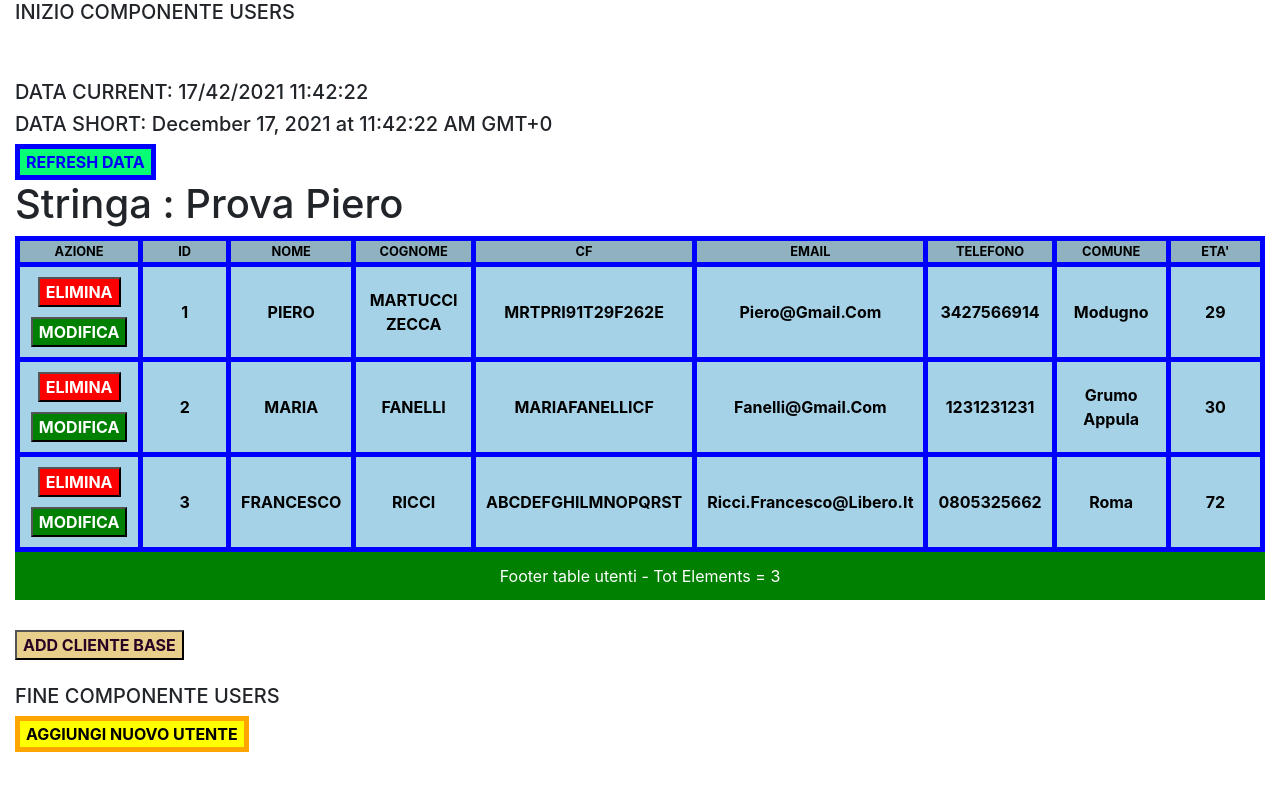
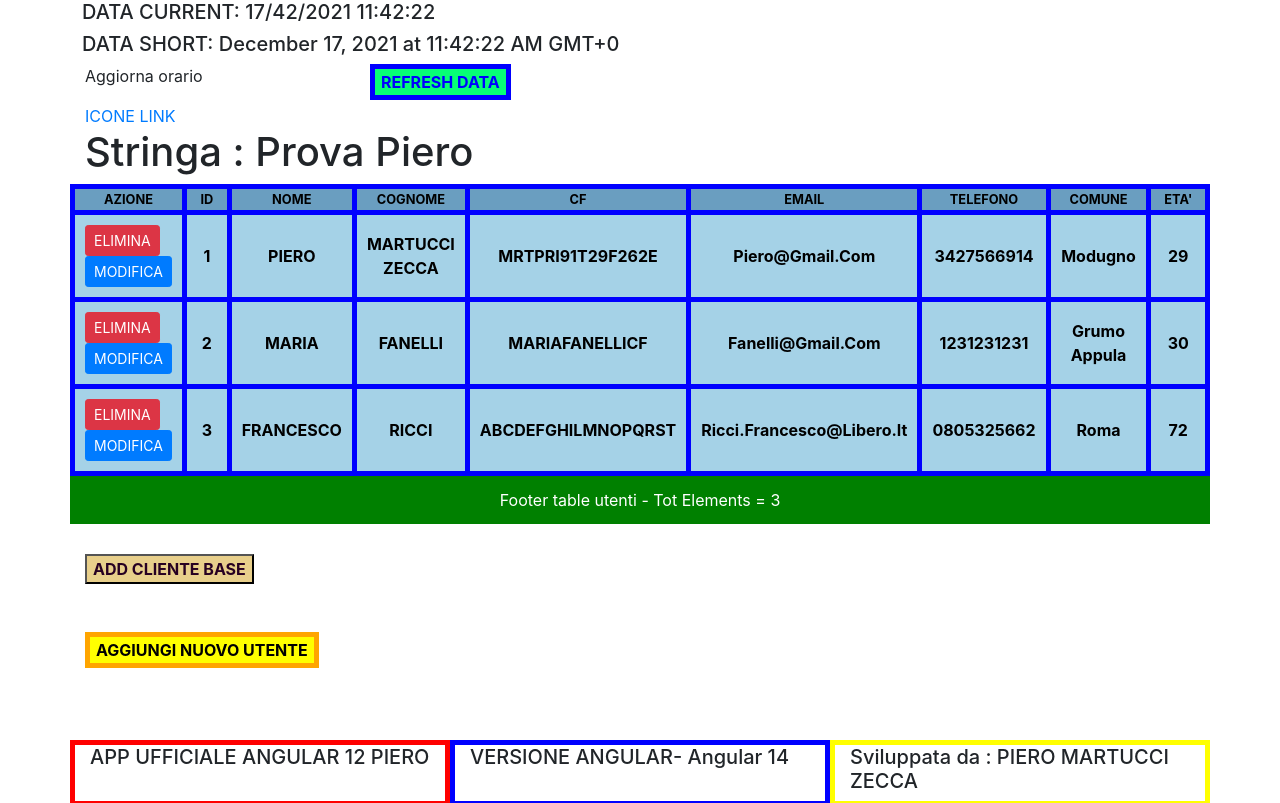
Before and after one commit to pieromz/angular-ivy-khm2eu, an Angular app: page / in a window 1280 px wide. Shown: the top 803 px of the page. Built offline with nearby package versions, Linux system fonts and the light colour scheme.

Commit message:
7 files modified

```diff
--- a/package.json
+++ b/package.json
@@ -15,6 +15,9 @@
     "@angular/router": "^13.1.1",
     "@ng-bootstrap/ng-bootstrap": "^11.0.0",
     "@popperjs/core": "^2.11.0",
+    "bootstrap": "^5.1.3",
+    "bootstrap-icons": "^1.7.2",
+    "jquery": "^3.6.0",
     "rxjs": "^7.4.0",
     "tslib": "^2.3.1",
     "typescript": "^4.5.4",
--- a/src/app/component/user-detail/user-detail.component.css
+++ b/src/app/component/user-detail/user-detail.component.css
@@ -1,15 +1,15 @@
 .form-group {
   border: 1px solid gray;
   padding: 20px;
-  width: 500px;
+  width: 100%;
 }
 
 .form-group > label {
-  width: 100px;
+  /*width: 100px;*/
 }
 
 .form-group > input {
-  margin-left: 50px;
+  /*margin-left: 50px;*/
 }
 
 .buttonSalvaUtente {
--- a/src/app/component/user-detail/user-detail.component.html
+++ b/src/app/component/user-detail/user-detail.component.html
@@ -26,6 +26,8 @@
         id="idUtente"
         type="number"
         disabled="true"
+        class="form-control"
+        style="margin-left: 0;"
       />
     </div>
 
@@ -36,6 +38,8 @@
         name="nomeUtente"
         id="nomeUtente"
         type="text"
+        class="form-control"
+        style="margin-left: 0;"
       />
     </div>
 
@@ -46,6 +50,8 @@
         name="cognomeUtente"
         id="cognomeUtente"
         type="text"
+        class="form-control"
+        style="margin-left: 0;"
       />
     </div>
 
@@ -56,6 +62,8 @@
         name="cfUtente"
         id="cfUtente"
         type="text"
+        class="form-control"
+        style="margin-left: 0;"
       />
     </div>
 
@@ -66,6 +74,8 @@
         name="emailUtente"
         id="emailUtente"
         type="email"
+        class="form-control"
+        style="margin-left: 0;"
       />
     </div>
 
@@ -76,6 +86,8 @@
         name="telefonoUtente"
         id="telefonoUtente"
         type="tel"
+        class="form-control"
+        style="margin-left: 0;"
       />
     </div>
 
@@ -86,6 +98,8 @@
         name="comuneUtente"
         id="comuneUtente"
         type="text"
+        class="form-control"
+        style="margin-left: 0;"
       />
     </div>
 
@@ -96,6 +110,8 @@
         name="etaUtente"
         id="etaUtente"
         type="number"
+        class="form-control"
+        style="margin-left: 0;"
       />
     </div>
   </form>
--- a/src/app/component/user/user.component.html
+++ b/src/app/component/user/user.component.html
@@ -1,12 +1,22 @@
 <!--INIZIO OPERAZIONE ELIMINA UTENTE-->
-<td class="tdTabellaUtentiComponentUser">
-  <button class="buttonEliminaUtente" (click)="eliminaUtente(user)">
-    ELIMINA
+<td scope="row" class="tdTabellaUtentiComponentUser">
+  <div class="row">
+    <div class="col-6">
+      <button class="btn btn-danger btn-sm" (click)="eliminaUtente(user)">
+        ELIMINA
+      </button>
+    </div>
+  </div>
+
+
+  <div class="row">
+  <div class="col-6">
+    <button class="btn btn-primary btn-sm" (click)="modificaUtente(user)">
+    MODIFICA
   </button>
+  </div>
+</div>
 
-  <button class="buttonModificaUtente" (click)="modificaUtente(user)">
-  MODIFICA
-</button>
 </td>
 <!--FINE OPERAZIONE ELIMINA UTENTE-->
 <td class="tdTabellaUtentiComponentUser">{{ user?.id }}</td>
--- a/src/app/component/users/users.component.html
+++ b/src/app/component/users/users.component.html
@@ -1,14 +1,33 @@
-<h5>INIZIO COMPONENTE USERS</h5>
-<br /><br />
+<div class="row">
+  <h5>DATA CURRENT: {{ dataOdierna | date: 'dd/mm/yyyy HH:mm:ss' }}</h5>
+</div>
+<div class="row">
+  <h5>DATA SHORT: {{ dataOdierna | date: 'long' }}</h5>
+</div>
+<div class="row">
+  <div class="col-3">
+    <p>Aggiorna orario</p>
+  </div>
+  <div class="col-6">
+    <button (click)="refreshData()" class="buttonRefreshData">
+      REFRESH DATA <i class="bi-alarm"></i>
+    </button>
+  </div>
+</div>
 
-<h5>DATA CURRENT: {{ dataOdierna | date: 'dd/mm/yyyy HH:mm:ss' }}</h5>
-<h5>DATA SHORT: {{ dataOdierna | date: 'long' }}</h5>
-<button (click)="refreshData()" class="buttonRefreshData">REFRESH DATA</button>
+<i class="bi-alarm"></i>
 
+<a href="https://icons.getbootstrap.com/">ICONE LINK</a>
+
+<div class="row">
+  <div class="col-12">
     <h1>Stringa : {{ stringProva | uppercase | titlecase }}</h1>
+  </div>
+</div>
 <!--Titlecase = Prima lettere di ogni parola in Maiuscolo-->
 
-<table>
+<div class="row">
+  <table class="table-primary">
     <caption class="captionTableUtenti">
       {{
         footerTable
@@ -18,17 +37,19 @@
         users.length
       }}
     </caption>
-  <tr>
-    <th class="thTabellaUtenti">AZIONE</th>
-    <th class="thTabellaUtenti">ID</th>
-    <th class="thTabellaUtenti">NOME</th>
-    <th class="thTabellaUtenti">COGNOME</th>
-    <th class="thTabellaUtenti">CF</th>
-    <th class="thTabellaUtenti">EMAIL</th>
-    <th class="thTabellaUtenti">TELEFONO</th>
-    <th class="thTabellaUtenti">COMUNE</th>
-    <th class="thTabellaUtenti">ETA'</th>
+    <thead>
+      <tr class="table-primary">
+        <th scope="col" class="thTabellaUtenti">AZIONE</th>
+        <th scope="col" class="thTabellaUtenti">ID</th>
+        <th scope="col" class="thTabellaUtenti">NOME</th>
+        <th scope="col" class="thTabellaUtenti">COGNOME</th>
+        <th scope="col" class="thTabellaUtenti">CF</th>
+        <th scope="col" class="thTabellaUtenti">EMAIL</th>
+        <th scope="col" class="thTabellaUtenti">TELEFONO</th>
+        <th scope="col" class="thTabellaUtenti">COMUNE</th>
+        <th scope="col" class="thTabellaUtenti">ETA'</th>
       </tr>
+    </thead>
 
     <!--
       <tr *ngFor="let user of users">
@@ -42,19 +63,29 @@
         <td class="tdTabellaUtenti">{{ user.eta }}</td>
       </tr>
     -->
-
+    <tbody>
       <tr
+        class="table-primary"
         app-user
         *ngFor="let utente of users"
         [user-data]="utente"
         (onDeleteUser)="eliminaUtenteDaComponentFiglio($event)"
         (onUpdateUser)="modificaUtenteDaComponenteFiglio($event)"
       ></tr>
+    </tbody>
   </table>
+</div>
 
-<button class="buttonAddClienteBase" (click)="addUtenteBase()" title="+ Utente">
+<div class="row">
+  <div class="col-12">
+    <button
+      class="buttonAddClienteBase"
+      (click)="addUtenteBase()"
+      title="+ Utente"
+    >
       ADD CLIENTE BASE
     </button>
+  </div>
+</div>
 
 <br /><br />
-<h5>FINE COMPONENTE USERS</h5>
--- a/src/app/main.html
+++ b/src/app/main.html
@@ -1,14 +1,18 @@
-<div class="mainDiv">
+<div class="mainDiv container">
   <div class="usersDiv">
     <app-users
       [user-selected]="utenteSelezionato"
       (onUpdateUser)="modificaUtenteDaComponenteFiglio($event)"
     ></app-users>
 
+    <div class="row">
+      <div class="col-6">
         <button class="buttonAggiungiUtente" (click)="aggiungiUtenteDaForm()">
           AGGIUNGI NUOVO UTENTE
         </button>
+      </div>
 
+      <div class="col-6">
         <button
           *ngIf="utenteSelezionato"
           class="buttonNascondiForm"
@@ -16,6 +20,8 @@
         >
           NASCONDI FORM
         </button>
+      </div>
+    </div>
   </div>
   <div class="detailUserDiv">
     <app-user-detail
@@ -28,12 +34,18 @@
 
 <br /><br /><br />
 
-<h1 class="titleClass">
-  <span>{{titoloApp}}</span>
-</h1>
-
-<h2>VERSIONE ANGULAR- {{versioneAngular}}</h2>
-<h3>Sviluppata da : {{nome}} {{cognome}}</h3>
+<div class="container">
+  <div class="row">
+    <div class="col-sm" style="border: 5px solid red">
+      <h5>{{titoloApp}}</h5>
+    </div>
+    <div class="col-sm" style="border: 5px solid blue">
+      <h5>VERSIONE ANGULAR- {{versioneAngular}}</h5>
+    </div>
+    <div class="col-sm" style="border: 5px solid yellow">
+      <h5>Sviluppata da : {{nome}} {{cognome}}</h5>
+    </div>
+  </div>
 
   <code>INDICE FUORI DAL TABELLA= {{indice}}</code>
   <br />
@@ -44,3 +56,4 @@
   <br /><br /><br />
 
   <h1>FINE PAGINA TITLE.HTML</h1>
+</div>
--- a/src/index.html
+++ b/src/index.html
@@ -4,6 +4,12 @@
   <head>
     <title>PIERO APP ANGULAR</title>
 
+    <link
+      href="https://cdn.jsdelivr.net/npm/bootstrap@5.1.3/dist/css/bootstrap.min.css"
+      rel="stylesheet"
+      integrity="sha384-1BmE4kWBq78iYhFldvKuhfTAU6auU8tT94WrHftjDbrCEXSU1oBoqyl2QvZ6jIW3"
+      crossorigin="anonymous"
+    />
 
     <link
       rel="stylesheet"
@@ -14,6 +20,12 @@
       href="https://cdnjs.cloudflare.com/ajax/libs/prism/1.22.0/themes/prism.css"
     />
     <style></style>
+
+    <script
+      src="https://cdn.jsdelivr.net/npm/bootstrap@5.1.3/dist/js/bootstrap.bundle.min.js"
+      integrity="sha384-ka7Sk0Gln4gmtz2MlQnikT1wXgYsOg+OMhuP+IlRH9sENBO0LRn5q+8nbTov4+1p"
+      crossorigin="anonymous"
+    ></script>
   </head>
 
   <body>
```
Lines whose indentation alone changed are shown as unchanged.
